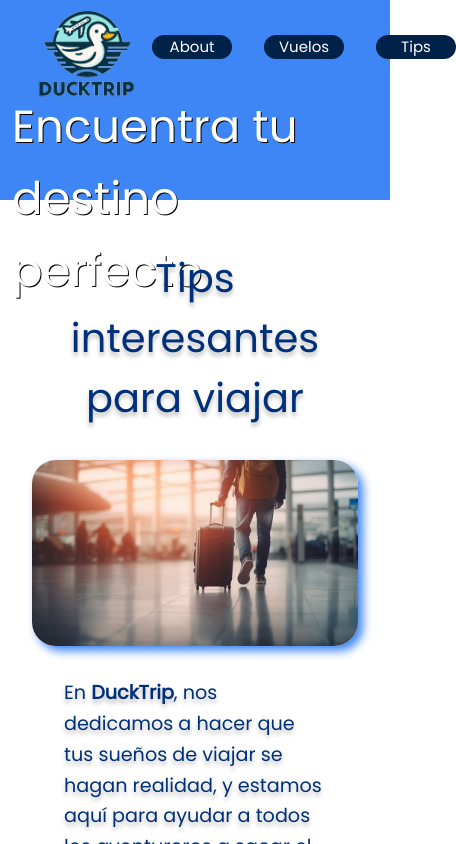
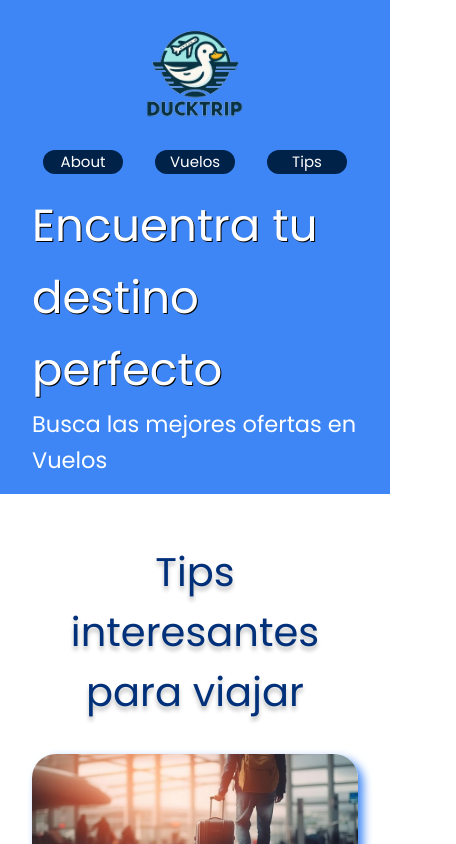
Before and after one commit to davidgm26/ducktrip-app, a Vue app: page /tips in a window 390 px wide. Shown: the top 844 px of the page, 456 px wide, since content can reach past the window. Built offline with nearby package versions, Linux system fonts and the light colour scheme; what vue-debounce would draw is missing.

Commit message:
Make NavigationTopBar.vue responsive

```diff
--- a/src/components/NavigationTopBar.vue
+++ b/src/components/NavigationTopBar.vue
@@ -3,9 +3,8 @@
     <div class="top-side">
       <div>
         <router-link to="/" class="logo">
-                    <img src="../assets/images/logo.svg" alt="logo">
+          <img src="../assets/images/logo.svg" alt="logo" />
         </router-link>
-
       </div>
       <div class="buttons">
         <router-link to="/about" class="button">About</router-link>
@@ -15,34 +14,30 @@
     </div>
     <div class="bottom-side">
       <h1 class="nav-bar-tittle">Encuentra tu destino perfecto</h1>
-            <p class="nav-bar-subtittle">Busca ofertas en Hoteles, Vuelos y consulta el Tiempo</p>
+      <p class="nav-bar-subtittle">Busca las mejores ofertas en Vuelos</p>
     </div>
   </nav>
 </template>
 <script>
-
 export default {
-    name: 'NavigationTopBar',
-
-}
+  name: "NavigationTopBar",
+};
 </script>
 <style>
 :root {
-    --words-color: #fff
+  --words-color: #fff;
 }
 
 .container {
   display: flex;
   width: 100%;
   flex-direction: column;
-    background-color: #3E86F5;
-    height: 200px;
-    padding: 10px;
+  background-color: #3e86f5;
+  padding: 1rem 2rem;
+  gap: 1rem;
 
   & .top-side {
     width: 100%;
-        height: 80px;
-        padding: 12px;
     display: flex;
     flex-direction: row;
     justify-content: space-between;
@@ -67,8 +62,6 @@ export default {
     }
 
     & .logo {
-            padding: 5px;
-            height: 50px;
       display: flex;
       align-items: center;
       gap: 1rem;
@@ -82,10 +75,7 @@ export default {
   }
 
   & .bottom-side {
-        padding: 2px;
     width: 100%;
-        height: 150px;
-        margin-top: 5px;
 
     & .nav-bar-tittle {
       font-size: 3em;
@@ -98,6 +88,15 @@ export default {
       font-size: 1.5em;
     }
   }
+}
 
+@media (max-width: 800px) {
+  .container {
+    & .top-side {
+      flex-direction: column;
+      align-items: center;
+      gap: 2rem;
+    }
+  }
 }
 </style>
--- a/src/components/SearchFlight/SearchFlight.vue
+++ b/src/components/SearchFlight/SearchFlight.vue
@@ -197,9 +197,6 @@ export default {
   --dp-background-color: #d9e2f2;
 }
 
-.dp__theme_light {
-}
-
 .nav {
   background-color: #1b55b0;
   width: 100%;
```
Lines whose indentation alone changed are shown as unchanged.
